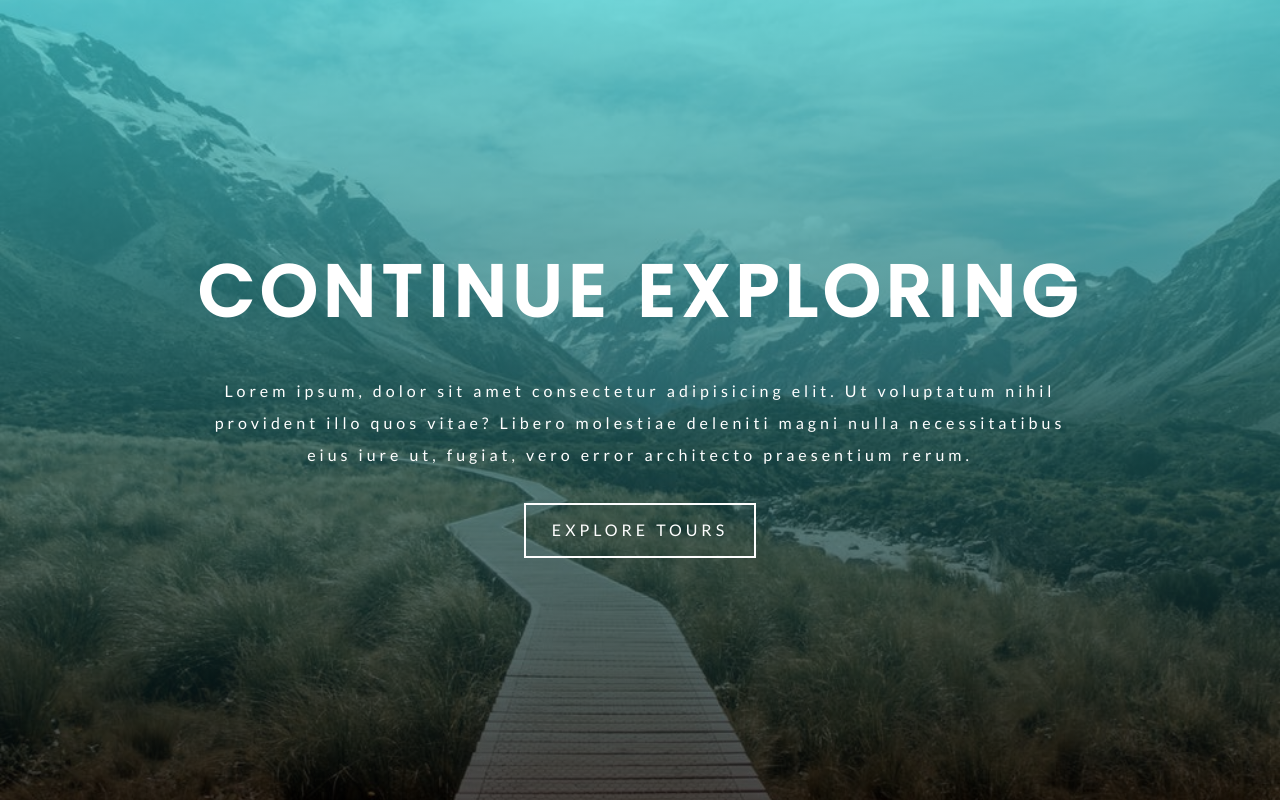
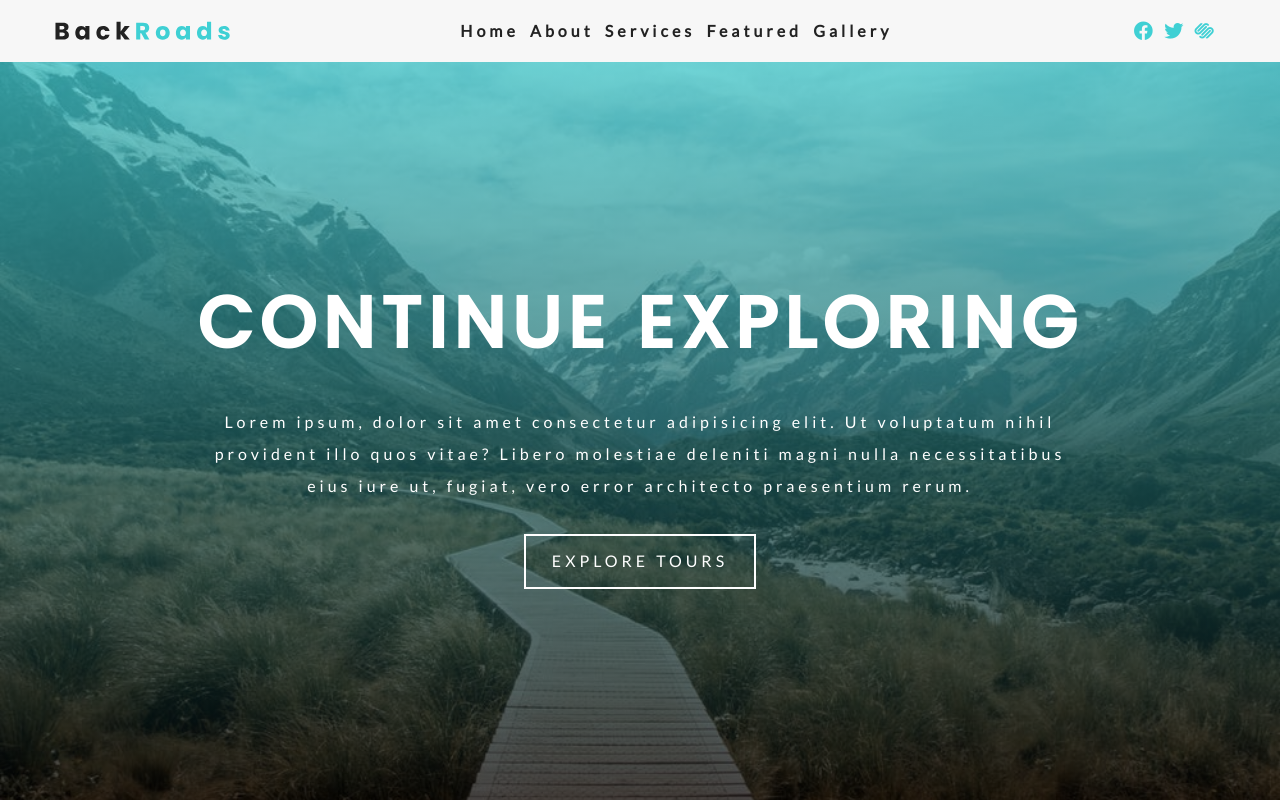
Before and after one commit to GIGGSI/Backroads-Tour-Company, a plain HTML site: page index.html in a window 1280 px wide. Shown: the top 802 px of the page. Drawn offline with Linux system fonts and the light colour scheme.

Commit message:
fixed navbar

```diff
--- /dev/null
+++ b/app.js
@@ -0,0 +1 @@
+console.log('bla')
--- a/index.html
+++ b/index.html
@@ -19,8 +19,34 @@
     <!-- header -->
     <header class="home">
         <!-- navbar -->
-        <nav>
+        <nav class="navbar">
+            <div class="nav-center">
+                <div class="nav-header">
+                    <img src="./images/logo.svg" class="nav-logo" alt="logo">
+                    <button type="button" class="nav-toggle" id="nav-toggle" aria-label="nav toggler">
+                        <i class="fas fa-bars"></i>
+                    </button>
+                </div>
 
+                <div class="nav-links" id="nav-links">
+                    <a href="#home" class="nav-link">home</a>
+                    <a href="#about" class="nav-link">about</a>
+                    <a href="#services" class="nav-link">services</a>
+                    <a href="#featured" class="nav-link">featured</a>
+                    <a href="#gallery" class="nav-link">gallery</a>
+                </div>
+                <div class="nav-icons">
+                    <a href="https://www.twitter.com" target="_blank" class="nav-icon">
+                        <i class="fab fa-facebook"></i>
+                    </a>
+                    <a href="https://www.twitter.com" target="_blank" class="nav-icon">
+                        <i class="fab fa-twitter"></i>
+                    </a>
+                    <a href="https://www.twitter.com" target="_blank" class="nav-icon">
+                        <i class="fab fa-squarespace"></i>
+                    </a>
+                </div>
+            </div>
         </nav>
         <!-- hero component -->
         <div class="hero">
@@ -346,7 +372,7 @@
         <p class="copyright">
             copyright &copy; backroads travel tours company
             <span id="date">
-                2020
+
             </span>
             .all right reserved
         </p>
@@ -354,7 +380,7 @@
     <!--end footer -->
 
 
-    <script src="./complete-app.js"></script>
+    <script src="app.js"></script>
 </body>
 
 </html>
--- a/style.css
+++ b/style.css
@@ -33,7 +33,7 @@ body {
 }
 
 /* global styles */
-img {
+img:not(.nav-logo) {
   width: 100%;
   display: block;
 }
@@ -123,7 +123,7 @@ a {
 
 /******* hero *******/
 .hero {
-  min-height: 100vh;
+  min-height: calc(100vh - 62px);
   background: var(--primaryColor);
   display: flex;
   justify-content: center;
@@ -457,4 +457,87 @@ a {
 /******* end of footer   *******/
 
 /******* navbar *******/
+.nav-icons {
+  display: none;
+}
+.nav-header {
+  padding: 1rem 2rem;
+  display: flex;
+  justify-content: space-between;
+  align-items: center;
+}
+.nav-toggle {
+  background: transparent;
+  border: none;
+  outline: none;
+  font-size: 1.5rem;
+  color: var(--primaryColor);
+  cursor: pointer;
+  transition: var(--mainTransition);
+}
+.nav-toggle:hover {
+  transform: scale(1.2);
+}
+.nav-link {
+  display: block;
+  padding: 1rem 2rem;
+  color: var(--mainBlack);
+  text-transform: capitalize;
+  font-weight: bold;
+  letter-spacing: var(--mainSpacing);
+  transition: var(--mainTransition);
+}
+.nav-link:hover {
+  color: var(--primaryColor);
+  background: var(--darkgray);
+  padding-left: 2.5rem;
+}
+
+@media screen and (min-width: 992px) {
+  .nav-toggle {
+    display: none;
+  }
+  .nav-links {
+    display: flex;
+    height: auto;
+  }
+  .nav-icons {
+    display: flex;
+  }
+  .nav-center {
+    max-width: 1170px;
+    margin: 0 auto;
+    display: flex;
+    justify-content: space-between;
+    align-items: center;
+    flex-wrap: wrap;
+    width: 100%;
+  }
+  .nav-header {
+    padding: 0;
+  }
+  .nav-link {
+    padding: 0;
+  }
+  .nav-link:hover {
+    padding: 0;
+    background: transparent;
+  }
+  .navbar {
+    padding: 1rem 2rem;
+  }
+  .nav-link {
+    margin-right: 0.7rem;
+  }
+  .nav-icon {
+    margin-right: 0.7rem;
+    color: var(--primaryColor);
+    font-size: 1.2rem;
+    transition: var(--mainTransition);
+  }
+  .nav-icon:hover {
+    color: var(--darkgray);
+    transform: translateY(-10%);
+  }
+}
 /******* end of navbar  *******/
```
